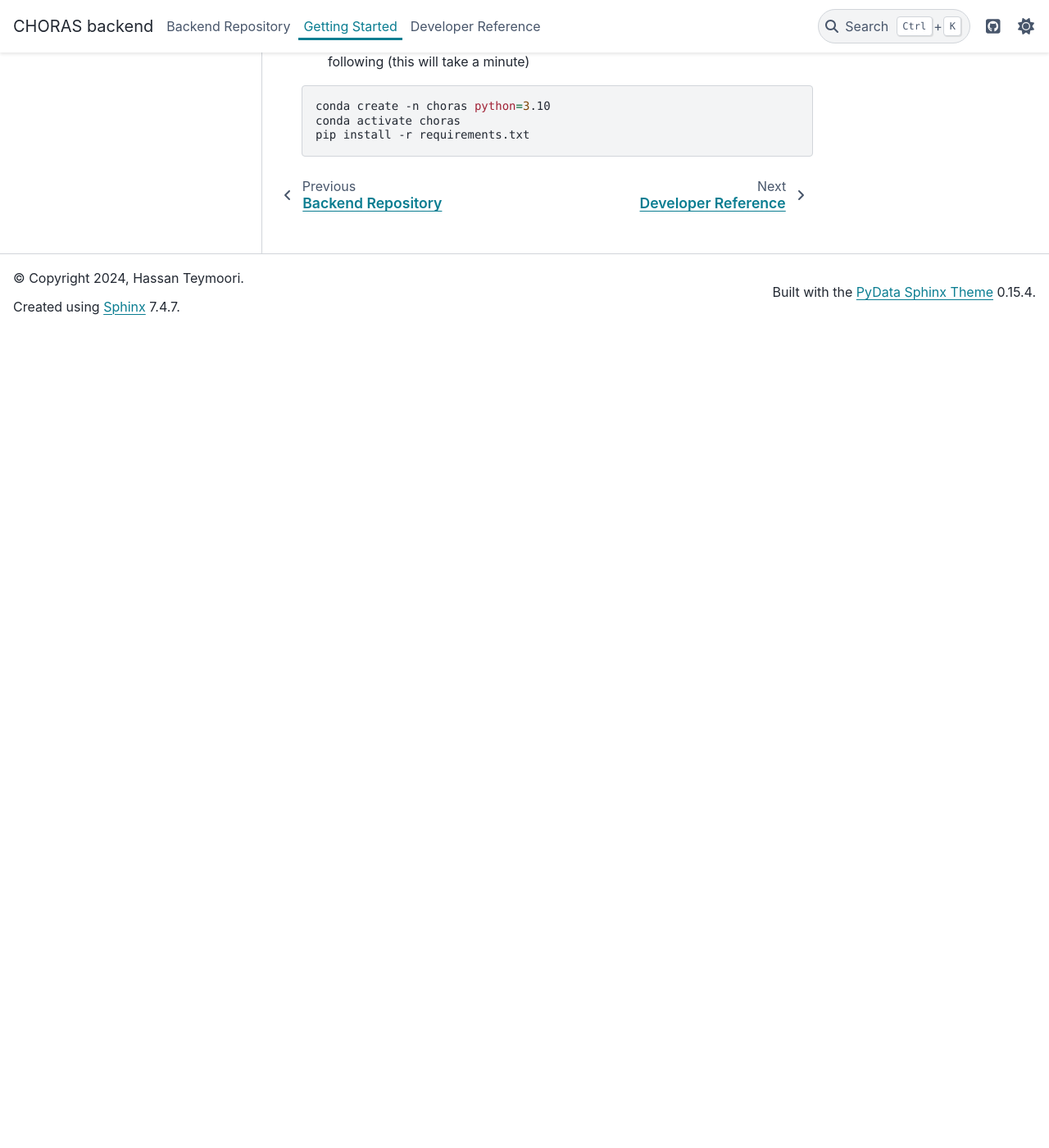
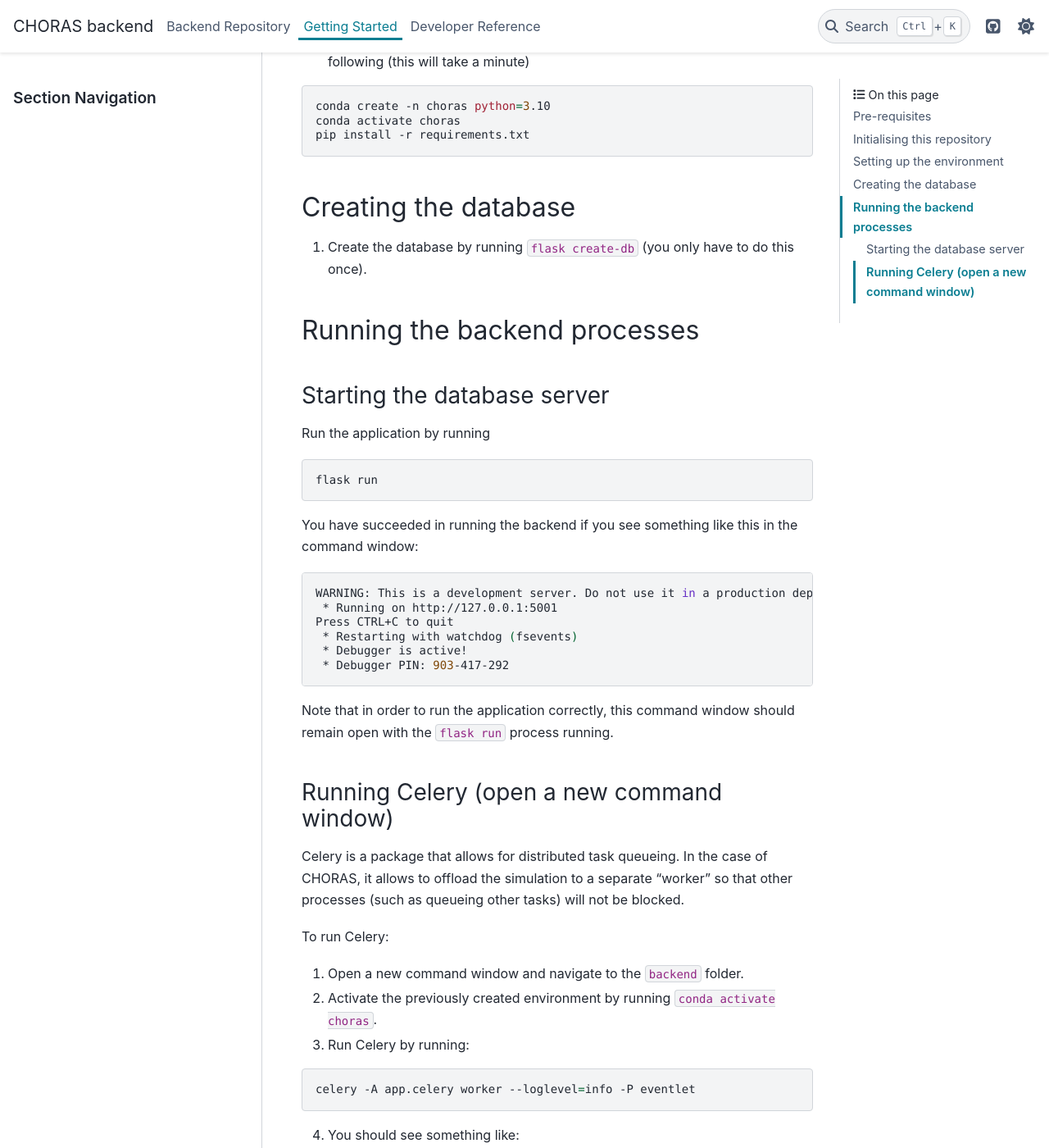
Before and after one commit to nicolas-f/choras_backend, a Sphinx documentation site: the page built from docs/source/includes/getting_started.md, in a window 1280 px wide and 1400 px high, scrolled down 997 px. Shown: the whole window at 82% size. Built offline with Sphinx 7.4.7 and the PyData theme 0.15.4, drawn with Linux system fonts in a browser that asks for light colours; before the commit the page ends 1377 px from its top, so only the background shows below that; some of the changed text lies outside the part shown.

Commit message:
Add instructions to start backend processes

````diff
--- a/docs/source/includes/getting_started.md
+++ b/docs/source/includes/getting_started.md
@@ -36,3 +36,69 @@ conda create -n choras python=3.10
 conda activate choras
 pip install -r requirements.txt
 ```
+
+## Creating the database
+
+1. Create the database by running `flask create-db` (you only have to do this once).
+
+## Running the backend processes
+
+### Starting the database server
+
+Run the application by running
+
+``` shell
+flask run
+```
+
+You have succeeded in running the backend if you see something like this in the command window:
+
+``` shell
+WARNING: This is a development server. Do not use it in a production deployment. Use a production WSGI server instead.
+ * Running on http://127.0.0.1:5001
+Press CTRL+C to quit
+ * Restarting with watchdog (fsevents)
+ * Debugger is active!
+ * Debugger PIN: 903-417-292
+```
+
+Note that in order to run the application correctly, this command window should remain open with the `flask run` process running.
+
+### Running Celery (open a new command window)
+
+Celery is a package that allows for distributed task queueing. In the case of CHORAS, it allows to offload the simulation to a separate "worker" so that other processes (such as queueing other tasks) will not be blocked.
+
+To run Celery:
+
+1. Open a new command window and navigate to the `backend` folder.
+2. Activate the previously created environment by running `conda activate choras`.
+3. Run Celery by running:
+
+``` shell
+celery -A app.celery worker --loglevel=info -P eventlet
+```
+
+4. You should see something like:
+
+``` shell
+ -------------- celery@TUE031950 v5.4.0 (opalescent)
+--- ***** -----
+-- ******* ---- Windows-10-10.0.19045-SP0 2025-02-02 14:47:11
+- *** --- * ---
+- ** ---------- [config]
+- ** ---------- .> app:         ui_backend:0x2bc5d65f640
+- ** ---------- .> transport:   sqla+sqlite:///C:\Users\20225896\repositories\CHORAS\backend\celerydb.sqlite
+- ** ---------- .> results:     sqlite:///C:\Users\20225896\repositories\CHORAS\backend\celerydb.sqlite
+- *** --- * --- .> concurrency: 12 (eventlet)
+-- ******* ---- .> task events: OFF (enable -E to monitor tasks in this worker)
+--- ***** -----
+ -------------- [queues]
+                .> celery           exchange=celery(direct) key=celery
+
+
+[tasks]
+  . app.services.simulation_service.run_solver
+
+[2025-02-02 14:47:11,628: INFO/MainProcess] Connected to sqla+sqlite:///C:\Users\20225896\repositories\CHORAS\backend\celerydb.sqlite
+[2025-02-02 14:47:11,645: INFO/MainProcess] celery@TUE031950 ready.
+```
````
